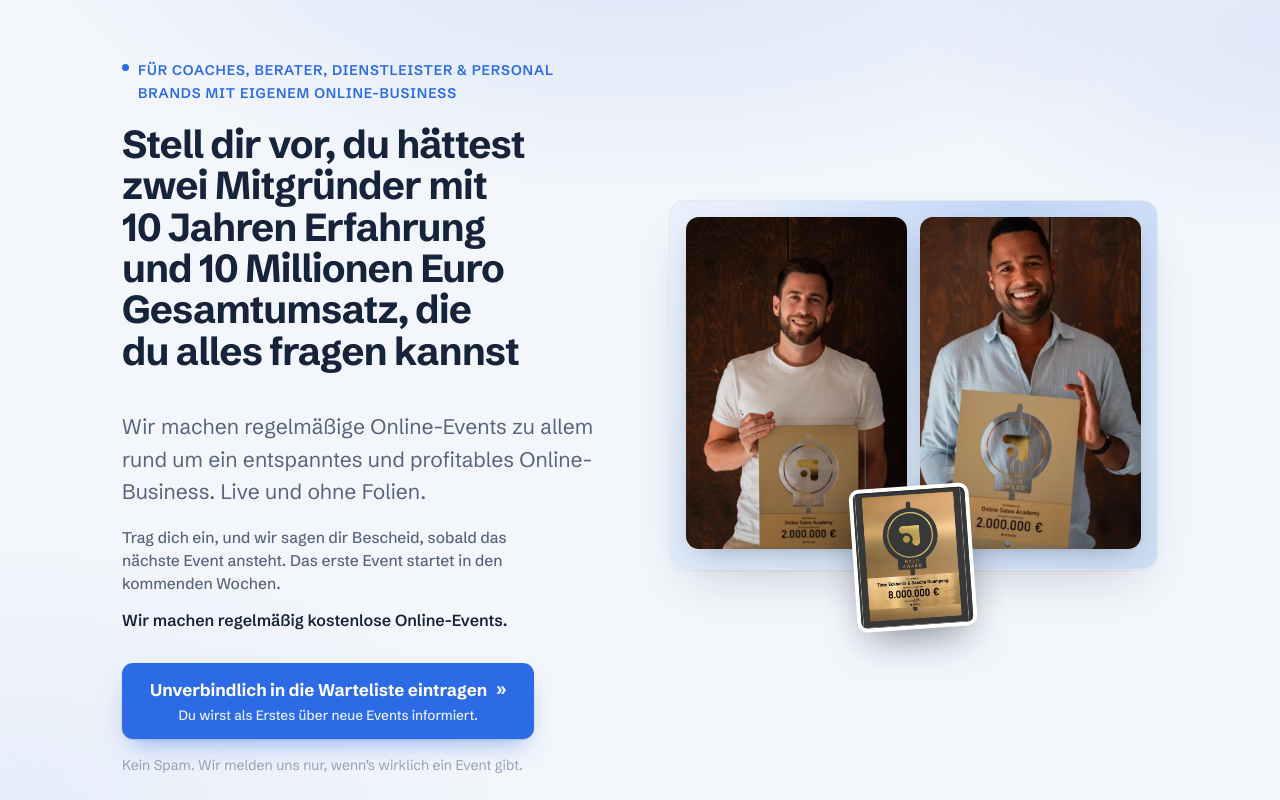
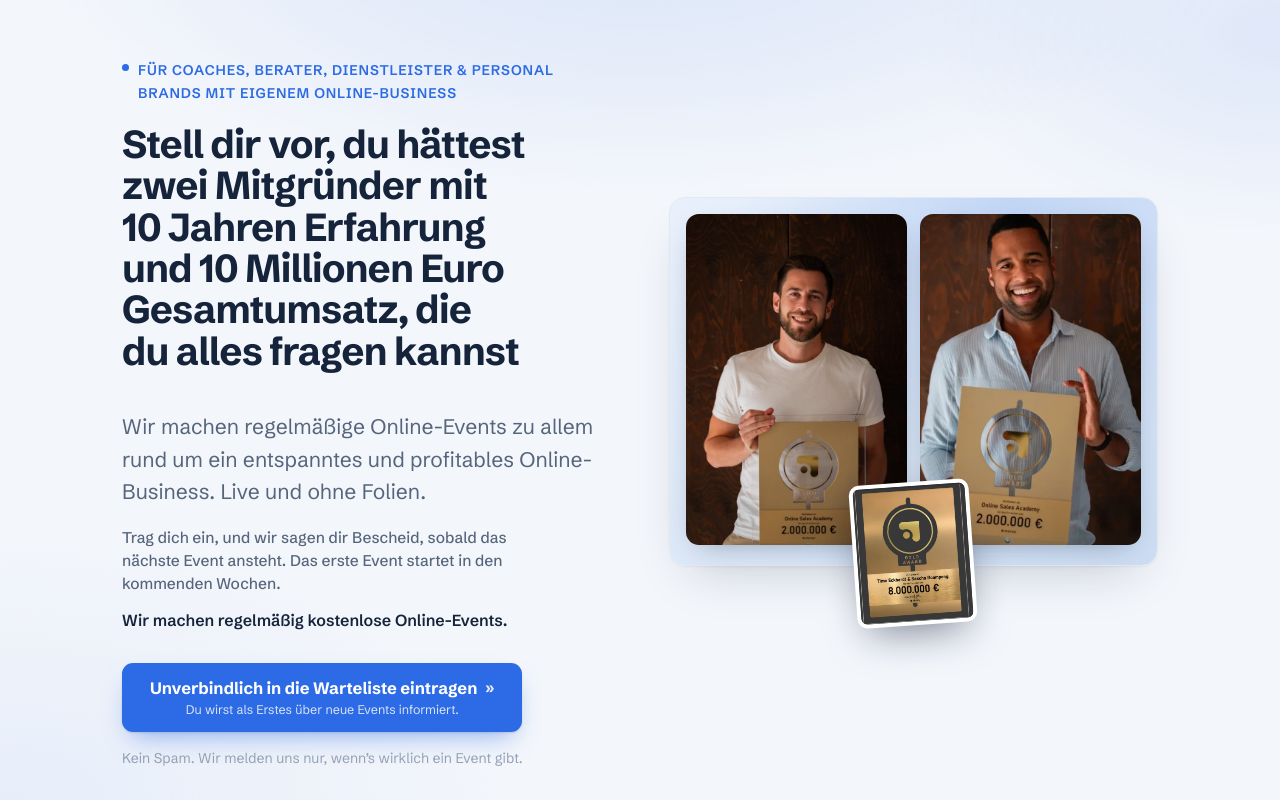
Before and after one commit to s45cha/Warteliste-Event, a plain HTML site: page index.html in a window 1280 px wide. Shown: the top 800 px of the page. Drawn offline with Linux system fonts and the light colour scheme.

Commit message:
CTA-Button: Subtext klar kleiner + CSS-Cache-Busting
- Subtext kleiner/leichter (12.5px, normal) statt gleich groß
- styles.css?v=2 erzwingt frisches CSS in Preview/Deployment

Co-Authored-By: Claude Opus 4.8 <noreply@anthropic.com>

```diff
--- a/index.html
+++ b/index.html
@@ -11,7 +11,7 @@
   <link rel="preconnect" href="https://fonts.gstatic.com" crossorigin />
   <link href="https://fonts.googleapis.com/css2?family=Schibsted+Grotesk:wght@400;500;600;700;800&display=swap" rel="stylesheet" />
 
-  <link rel="stylesheet" href="styles.css" />
+  <link rel="stylesheet" href="styles.css?v=2" />
 
   <!-- =========================================================
        TRACKING (im <head>)
--- a/styles.css
+++ b/styles.css
@@ -205,28 +205,29 @@ body::before {
 
 /* Button mit Untertext (zweizeilig) */
 .btn--stack {
+  display: flex;
   flex-direction: column;
-  gap: 5px;
+  gap: 4px;
   line-height: 1.25;
-  padding-block: 15px;
+  padding-block: 14px;
   text-align: center;
 }
 .btn__main {
   display: inline-flex;
   align-items: center;
-  gap: 9px;
-  font-size: 17px;
+  gap: 8px;
+  font-size: 16.5px;
   font-weight: 700;
 }
 .btn__arrows {
   font-weight: 700;
-  font-size: 19px;
-  opacity: .9;
+  font-size: 17px;
+  opacity: .85;
 }
 .btn__sub {
-  font-size: 13.5px;
-  font-weight: 500;
-  opacity: .9;
+  font-size: 12.5px;
+  font-weight: 400;
+  opacity: .82;
 }
 
 /* ---- Formular (Opt-in) ------------------------------------- */
```
